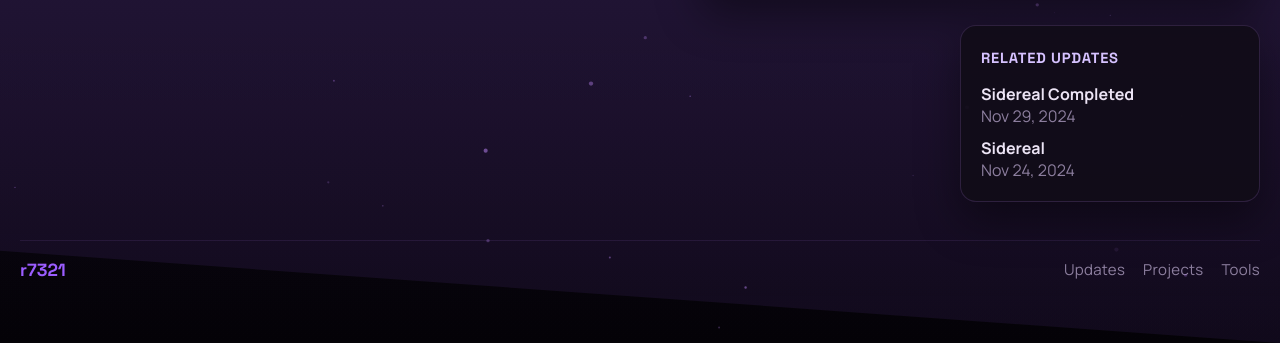
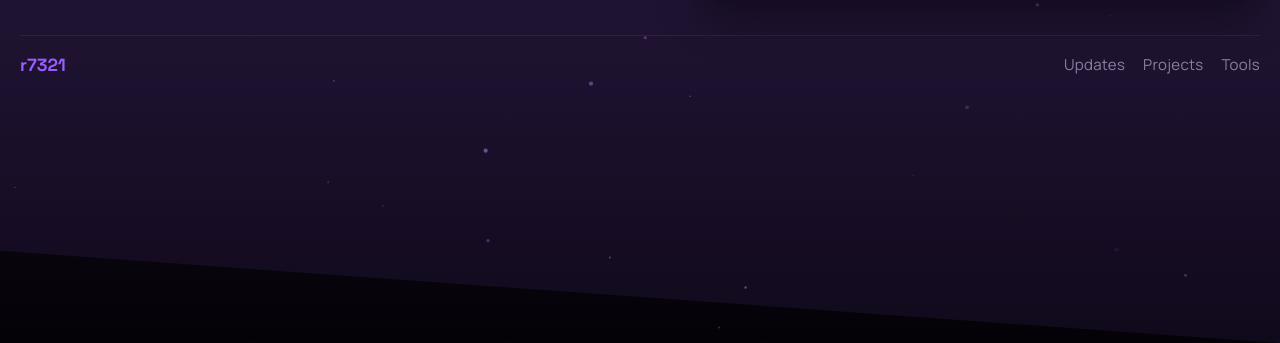
Before and after one commit to RyanWheeler7321/r7321.art-Website, an Eleventy site: page src/content/projects/sidereal.md in a window 1280 px wide. Shown: the part 457-800 px from the top of the page. Built offline with nearby package versions, Linux system fonts and the light colour scheme; Eleventy itself is replaced by a stand-in of ours; files that its build step writes are made by us from their sources.

Commit message:
Tighten update width and simplify project aside

```diff
--- a/src/_includes/layouts/project.njk
+++ b/src/_includes/layouts/project.njk
@@ -2,7 +2,6 @@
 layout: layouts/base.njk
 pageClass: page-project-detail
 ---
-{% set relatedUpdates = collections.updates | filterByProject(slug) | limit(4) %}
 {% set hasBodyContent = content | trim %}
 {% set primaryLink = externalLinks and externalLinks[0] %}
 
@@ -42,7 +41,7 @@ pageClass: page-project-detail
   </div>
 </section>
 
-{% if hasBodyContent or relatedUpdates.length %}
+{% if hasBodyContent %}
   <section class="shell detail-layout detail-layout-with-aside">
     {% if hasBodyContent %}
       <article class="detail-article">
@@ -59,20 +58,6 @@ pageClass: page-project-detail
         <p class="aside-title">Sections</p>
         <nav data-toc class="toc-list"></nav>
       </div>
-
-      {% if relatedUpdates.length %}
-        <div class="detail-aside-card">
-          <p class="aside-title">Related updates</p>
-          <div class="stack-list">
-            {% for update in relatedUpdates %}
-              <a class="stack-link" href="{{ update.url }}">
-                <strong>{{ update.data.title }}</strong>
-                <span>{{ update.date | teaserDate }}</span>
-              </a>
-            {% endfor %}
-          </div>
-        </div>
-      {% endif %}
     </aside>
   </section>
 {% endif %}
--- a/src/assets/css/site.css
+++ b/src/assets/css/site.css
@@ -1061,7 +1061,9 @@ p {
 }
 
 .detail-layout-update {
-  width: 100%;
+  max-width: 1080px;
+  margin-left: auto;
+  margin-right: auto;
 }
 
 .detail-layout-with-aside {
```
